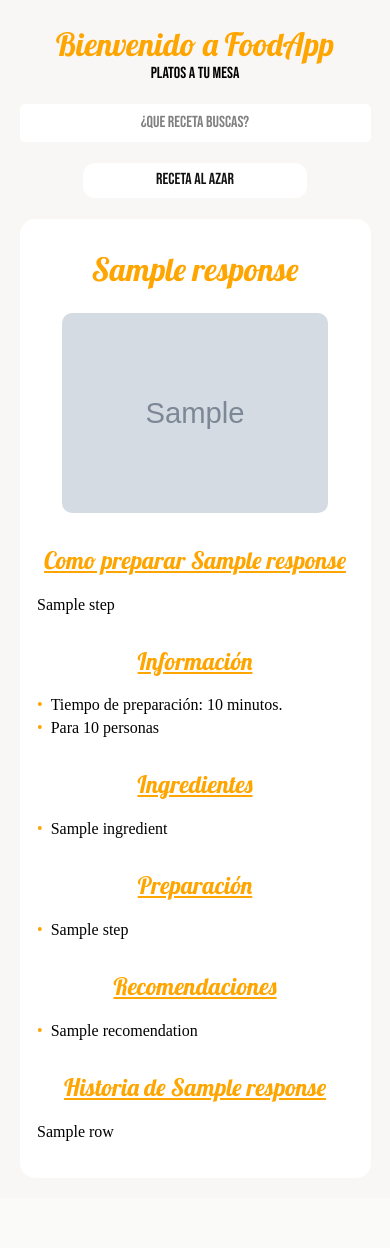
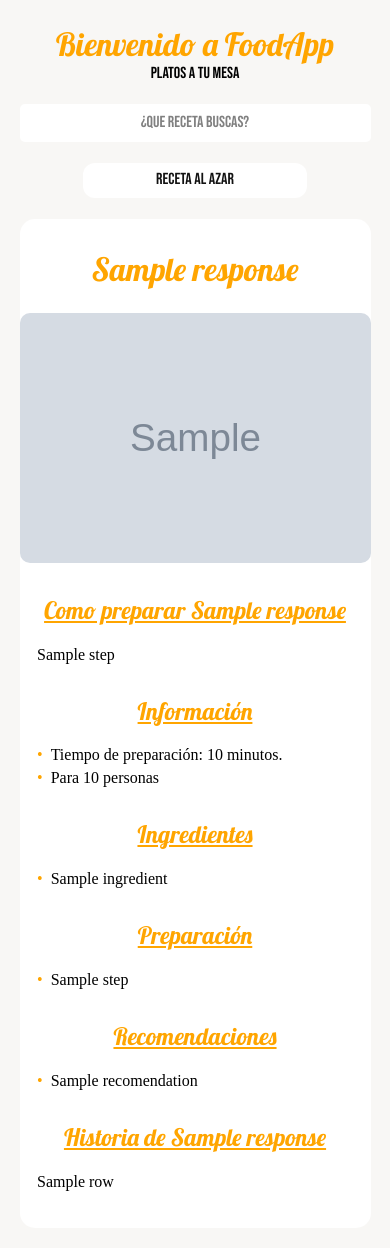
Before and after one commit to AndresJurado117/peruvianfoodapp, a Django app: template foodapp/mainapp/templates/mainapp/recipe.html in a window 390 px wide. Before the commit the page ends 1141 px from the top, so only its background shows below. Run offline with Django 4.2, Linux system fonts and the light colour scheme; the template is opened without the code that fills it: most values are stand-ins (such as "Sample title", 1, 10 or a date in 2020); grey boxes marked "Sample" are stand-in pictures; parts of the project's set-up code (start-up, migrations or seed data) failed here and were passed over.

Commit message:
Optimized files based on PageSpeed Insights Report

```diff
--- a/foodapp/foodapp/settings.py
+++ b/foodapp/foodapp/settings.py
@@ -24,7 +24,7 @@ BASE_DIR = Path(__file__).resolve().parent.parent
 SECRET_KEY = "django-insecure-6ychkv(3cp8lc@p7&9uy#bcthd6(xqw)8f1s_34ii^(nkl&32("
 
 # SECURITY WARNING: don't run with debug turned on in production!
-DEBUG = False
+DEBUG = True
 
 ALLOWED_HOSTS = os.getenv("ALLOWED_HOSTS").split()
 
--- a/foodapp/mainapp/static/mainapp/styles.css
+++ b/foodapp/mainapp/static/mainapp/styles.css
@@ -259,7 +259,8 @@ p {
 
 @media (max-width: 418px) {
   .recipe-image {
-    max-height: 200px;
+    width: 100%;
+    height: auto;
   }
 }
 @media (max-width: 576px) {
--- a/foodapp/mainapp/static/mainapp/styles.scss
+++ b/foodapp/mainapp/static/mainapp/styles.scss
@@ -256,7 +256,8 @@ p {
 
 @media (max-width: 418px) {
     .recipe-image {
-        max-height: 200px;
+        width: 100%;
+        height: auto;
     }
 }
 
--- a/foodapp/mainapp/templates/mainapp/layout.html
+++ b/foodapp/mainapp/templates/mainapp/layout.html
@@ -5,6 +5,8 @@
 <head>
     <meta charset="UTF-8">
     <meta name="viewport" content="width=device-width, initial-scale=1.0">
+    {% block meta %}
+    {% endblock %}
     <title>{% block title %}{% endblock %}</title>
     <link href="{% static 'mainapp/styles.css' %}" rel="stylesheet">
 </head>
--- a/foodapp/mainapp/templates/mainapp/recipe.html
+++ b/foodapp/mainapp/templates/mainapp/recipe.html
@@ -1,11 +1,18 @@
 {% extends "mainapp/layout.html" %}
+
+{% block meta %}
+    <meta name="description" content="Receta peruana para preparar {{ response.name }}">
+    <meta name="keywords" content="Comida, Peruana, Recetas, {{ response.name }}, {{ response.information.cooktime.value }} minutos, {{ response.information.servings }} personas">
+{% endblock %}
+
+{% block title%}FoodApp - {{ response.name }}{% endblock %}
 
 {% block body %}
 <main>
     <div class="recipe-card">
         <h1 class="title">{{ response.name }}</h1>
         <div class="image-container">
-            <img class="recipe-image" src="{{ images_cdn }}{{ response.image }}">
+            <img loading="lazy" class="recipe-image" src="{{ images_cdn }}{{ response.image }}" width="376" height="250" alt="{{ response.name }}">
         </div>
         <h2 class="section-title">Como preparar {{ response.name }}</h2>
         <div class="content">
```
Also changed, not shown: 1 other file.
